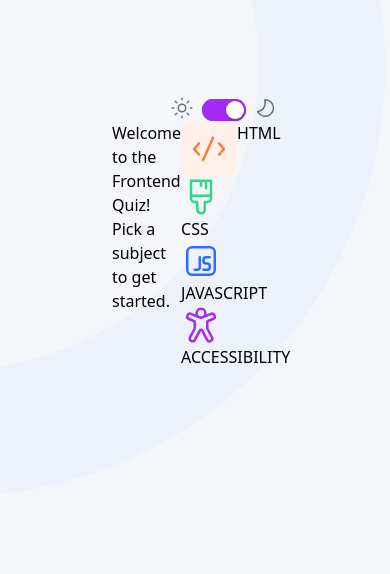
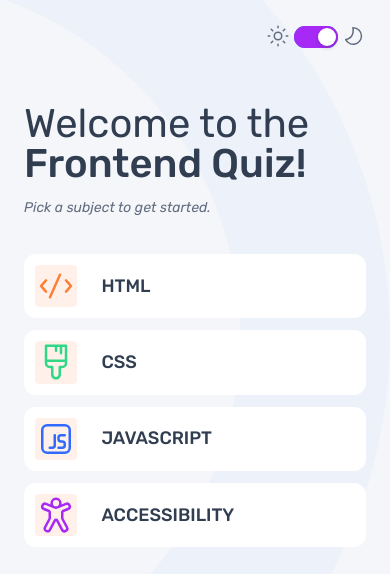
Before and after one commit to chiomaubaezuonu/frontend-quiz, a React (Create React App) app: page / in a window 390 px wide. Shown: the top 574 px of the page. Built offline with nearby package versions, Linux system fonts and the light colour scheme.

Commit message:
Styled homepage for desktop and mobile

```diff
--- a/public/index.html
+++ b/public/index.html
@@ -1,20 +1,24 @@
 <!DOCTYPE html>
 <html lang="en">
+
 <head>
   <meta charset="utf-8" />
   <link rel="icon" href="%PUBLIC_URL%/favicon.ico" />
   <meta name="viewport" content="width=device-width, initial-scale=1" />
   <meta name="theme-color" content="#000000" />
-    <meta
-      name="description"
-      content="Web site created using create-react-app"
-    />
+  <meta name="description" content="Web site created using create-react-app" />
   <link rel="apple-touch-icon" href="%PUBLIC_URL%/logo192.png" />
+  <link rel="preconnect" href="https://fonts.googleapis.com">
+  <link rel="preconnect" href="https://fonts.gstatic.com" crossorigin>
+  <link href="https://fonts.googleapis.com/css2?family=Rubik:ital,wght@0,300..900;1,300..900&display=swap"
+    rel="stylesheet">
   <link rel="manifest" href="%PUBLIC_URL%/manifest.json" />
   <title>React App</title>
 </head>
+
 <body>
   <noscript>You need to enable JavaScript to run this app.</noscript>
   <div id="root"></div>
 </body>
+
 </html>
--- a/src/App.css
+++ b/src/App.css
@@ -2,20 +2,34 @@
     padding: 0;
     margin: 0;
     box-sizing: border-box;
+    font-family: "Rubik", sans-serif;
 }
 
-.app {
-    background-image: url('../public/images/bg-desktop-light.svg');
-    height: 100vh;
-    position: relative;
-    background-size: cover;
-    background-repeat: no-repeat;
-}
 .ant-switch{
-
+width: 20px;
 }
 .ant-switch.ant-switch-checked .ant-switch-inner{
     background-color: rgb(167, 41, 245);
     border: none;
     /* border: 1px solid rgb(167, 41, 245); */
 }
+
+@media(max-width: 600px){
+    .app {
+        background-image: url('../public/images/pattern-background-mobile-light.svg');
+        height: 100vh;
+        position: relative;
+        background-size: cover;
+        padding: 0 1.5rem;
+        background-repeat: no-repeat;
+    }
+}
+@media(min-width: 600px){
+    .app {
+        background-image: url('../public/images/bg-desktop-light.svg');
+        /* height: 100vh; */
+        position: relative;
+        background-size: cover;
+        background-repeat: no-repeat;
+    }
+}
--- a/src/Home.tsx
+++ b/src/Home.tsx
@@ -9,34 +9,34 @@ function Home() {
   };
 
   return (
-    <div className="app bg-[#f4f6fa] py-24 px-28">
-      <header className='flex gap-2 items-center justify-end'>
+    <div className="app py-6 bg-[#f4f6fa] md:py-24 md:px-28">
+      <header className='flex gap-1 md:gap-5 items-center justify-end'>
         <img src="images/icon-sun-dark.svg" alt="sun" />
         <div className=''>
           <Switch defaultChecked onChange={onChange} />
         </div>
         <img src="images/icon-moon-dark.svg" alt="moon" />
       </header>
-      <main className='flex justify-between'>
-        <div>
-          <h1>Welcome to the Frontend Quiz!</h1>
-          <p>Pick a subject to get started.</p>
+      <main className='flex flex-col md:flex md:justify-between w-full mt-12 md:mt-24 gap-9 md:gap-6'>
+        <div className='flex flex-col gap-4 md:gap-12 pt-2'>
+          <h1 className='text-[#313E51] text-[2.5rem] md:text-[4rem] leading-[2.5rem] md:leading-[3.6rem]'>Welcome to the <span className='font-medium'>Frontend Quiz!</span> </h1>
+          <p className='text-[#626C7F] text-[0.875rem] md:text-[1.25rem] italic font-normal mt-[-0.2rem]'>Pick a subject to get started.</p>
         </div>
-        <div>
-          <div className='flex'>
-            <img src="images/icon-html.svg" alt="html" className='bg-[#fff1e9] rounded-xl p-2' />
+        <div className='w-full md:w-[48.883rem] '>
+          <div className='flex p-[0.5rem] md:p-5 w-full bg-white gap-6 items-center flex-start text-[1.125rem] md:text-[1.75rem] font-medium text-[#313E51] rounded-xl md:rounded-3xl border-white border-[0.2rem] hover:border-[#a729f5] cursor-pointer mb-3 md:mb-5'>
+            <img src="images/icon-html.svg" alt="html" className='bg-[#fff1E9] rounded md:rounded-xl p-[0.075rem] md:p-2' />
             <p>HTML</p>
           </div>
-          <div>
-            <img src="images/icon-css.svg" alt="css" />
+          <div className='flex p-[0.5rem] md:p-5 w-full bg-white gap-6 items-center flex-start text-[1.125rem] md:text-[1.75rem] font-medium text-[#313E51] rounded-xl md:rounded-3xl border-white border-[0.2rem] hover:border-[#a729f5] cursor-pointer mb-3 md:mb-5'>
+            <img src="images/icon-css.svg" alt="css" className='bg-[#fff1e9] rounded md:rounded-xl p-[0.075rem] md:p-2' />
             <p>CSS</p>
           </div>
-          <div>
-            <img src="images/icon-js.svg" alt="javascript" />
+          <div className='flex p-[0.5rem] md:p-5 w-full bg-white gap-6 items-center flex-start text-[1.125rem] md:text-[1.75rem] font-medium text-[#313E51] rounded-xl md:rounded-3xl border-white border-[0.2rem] hover:border-[#a729f5] cursor-pointer mb-3 md:mb-5'>
+            <img src="images/icon-js.svg" alt="javascript" className='bg-[#fff1e9] rounded md:rounded-xl p-[0.075rem] md:p-2' />
             <p>JAVASCRIPT</p>
           </div>
-          <div>
-            <img src="images/icon-accessibility.svg" alt="accessibility" />
+          <div className='flex p-[0.5rem] md:p-5 w-full bg-white gap-6 items-center flex-start text-[1.125rem] md:text-[1.75rem] font-medium text-[#313E51] rounded-xl md:rounded-3xl border-white border-[0.2rem] hover:border-[#a729f5] cursor-pointer mb-3 md:mb-5'>
+            <img src="images/icon-accessibility.svg" alt="accessibility" className='bg-[#fff1e9] rounded md:rounded-xl p-[0.075rem] md:p-2' />
             <p>ACCESSIBILITY</p>
           </div>
 
```
Lines whose indentation alone changed are shown as unchanged.
